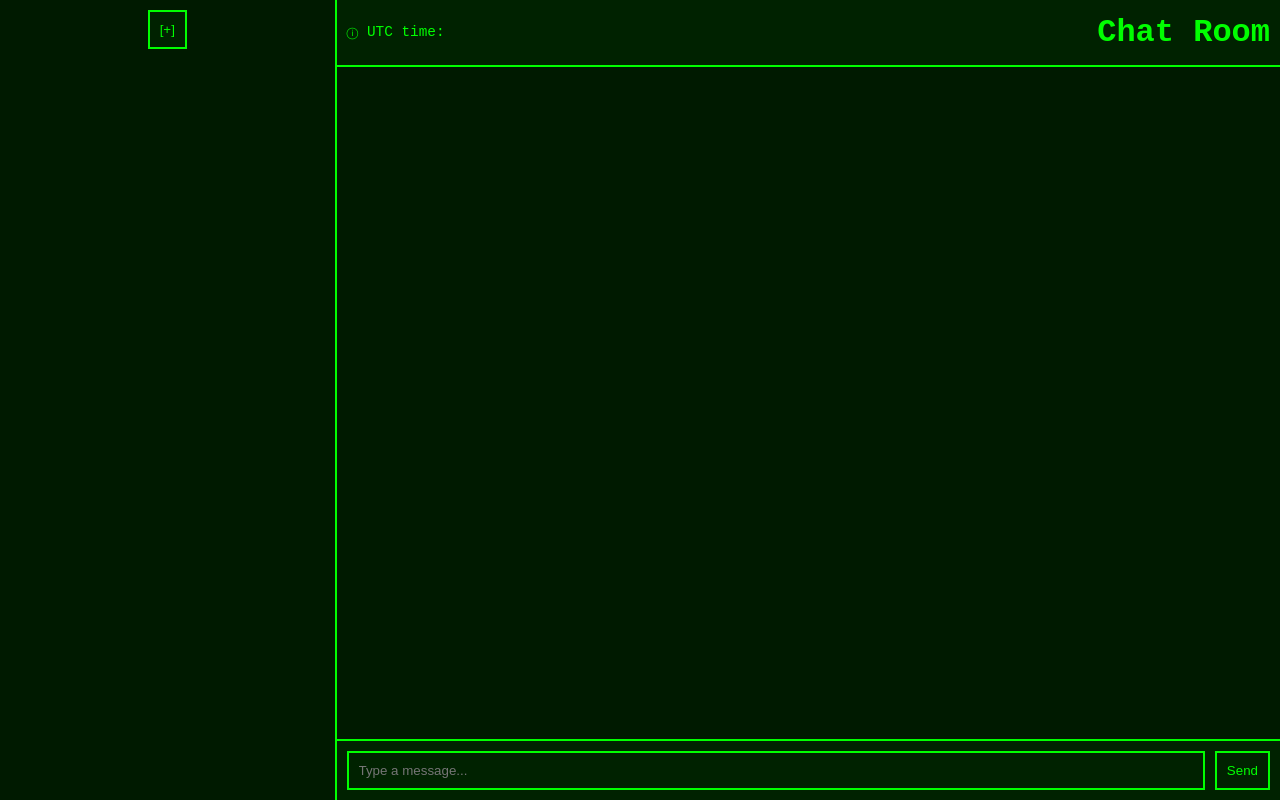
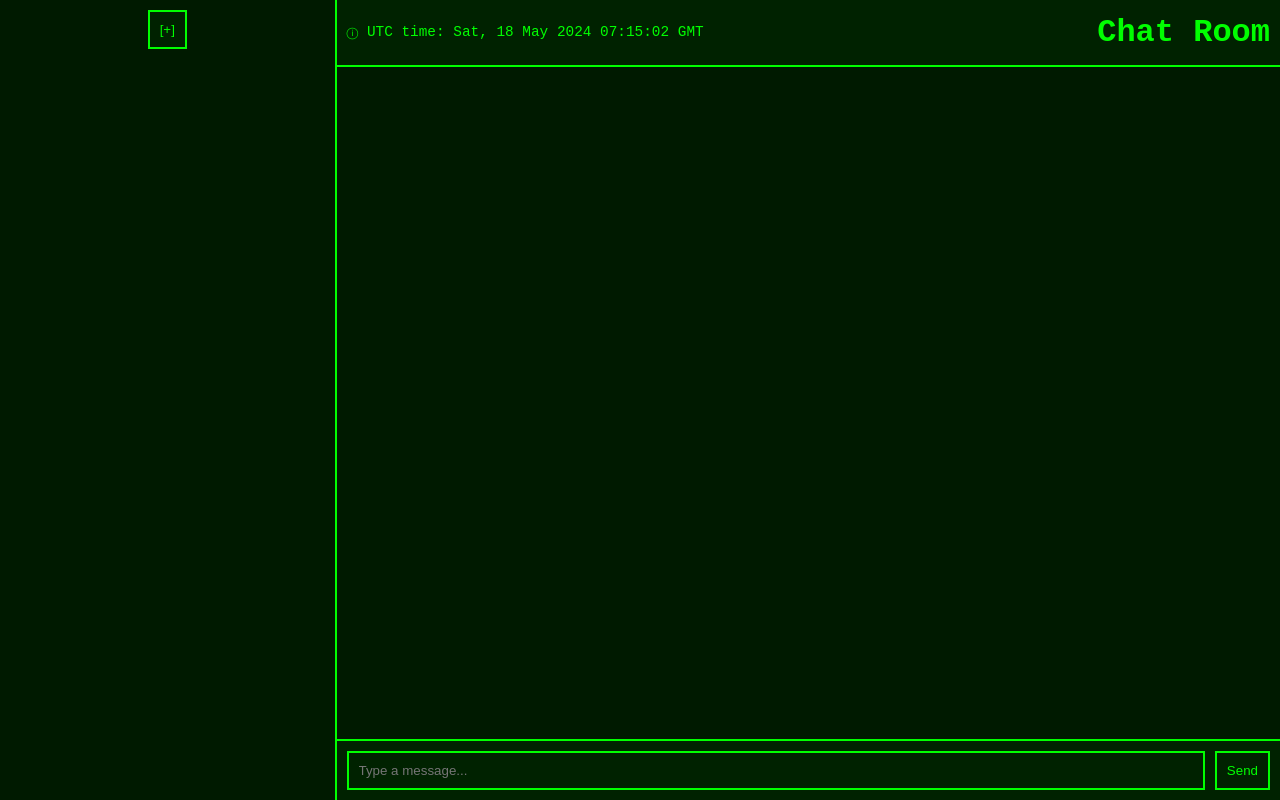
Before and after one commit to Arkada707/Hermes, a website: page chat-room/public/index.html in a window 1280 px wide. Drawn offline with Linux system fonts and the light colour scheme; no server answers.

Commit message:
feat: add utcClock.js reference

```diff
--- a/chat-room/public/index.html
+++ b/chat-room/public/index.html
@@ -28,5 +28,6 @@
         </div>
     </div>
     <script src="main.js"></script>
+    <script src="utcClock.js"></script>
 </body>
 </html>
```
